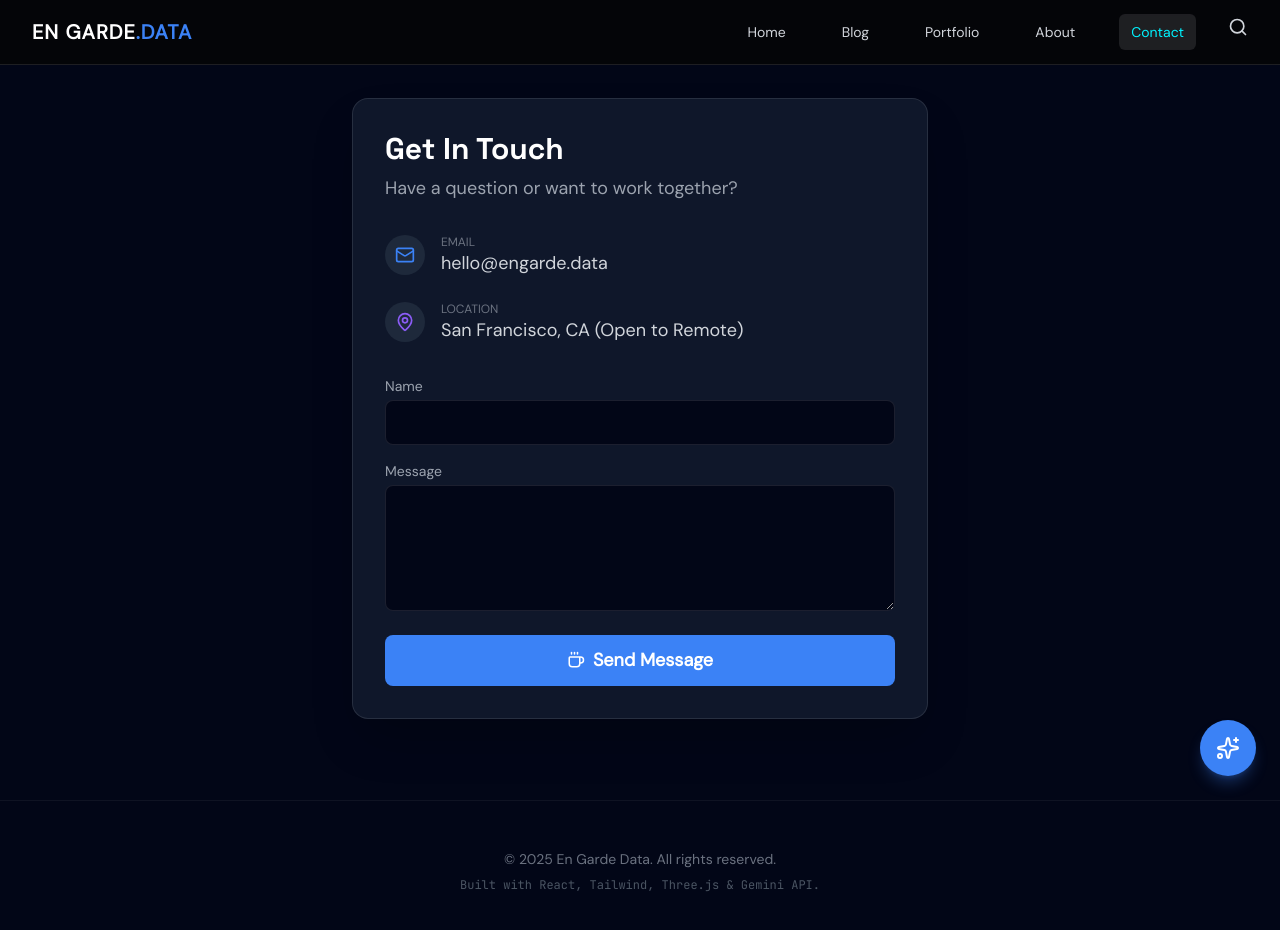
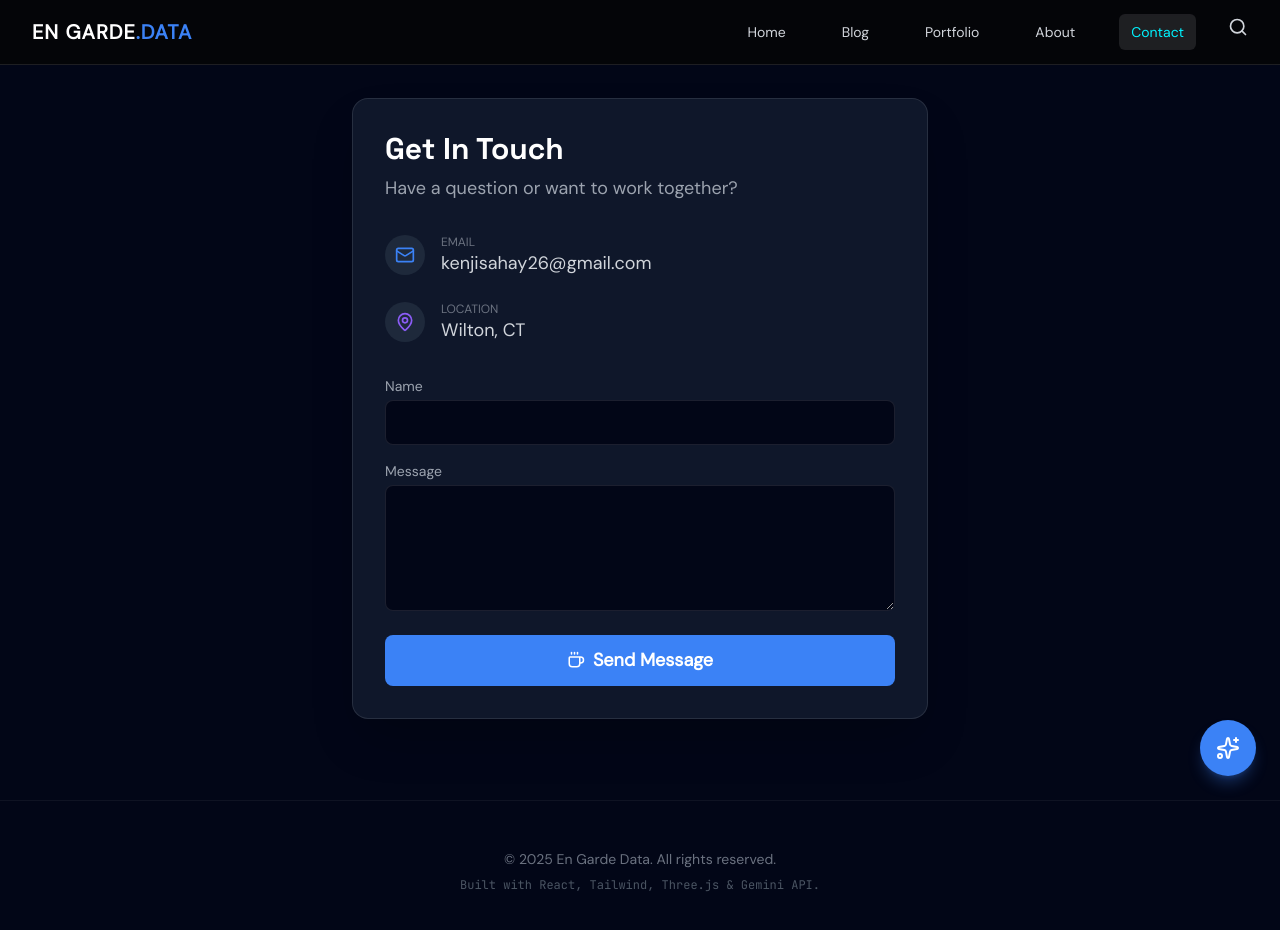
Before and after one commit to kenji-sahay/kenji-sahay.github.io, a React (Vite) app: page /#/contact in a window 1280 px wide. Shown: the top 930 px of the page. Built offline with nearby package versions, Linux system fonts and the light colour scheme.

Commit message:
Update contact email and location information

```diff
--- a/pages/Contact.tsx
+++ b/pages/Contact.tsx
@@ -15,7 +15,7 @@ const Contact: React.FC = () => {
             </div>
             <div>
               <p className="text-xs text-gray-500 uppercase">Email</p>
-              <a href="mailto:hello@engarde.data" className="hover:text-white transition-colors">hello@engarde.data</a>
+              <a href="mailto:kenjisahay26@gmail.com" className="hover:text-white transition-colors">kenjisahay26@gmail.com</a>
             </div>
           </div>
 
@@ -25,7 +25,7 @@ const Contact: React.FC = () => {
             </div>
              <div>
               <p className="text-xs text-gray-500 uppercase">Location</p>
-              <span>San Francisco, CA (Open to Remote)</span>
+              <span>Wilton, CT</span>
             </div>
           </div>
         </div>
```
